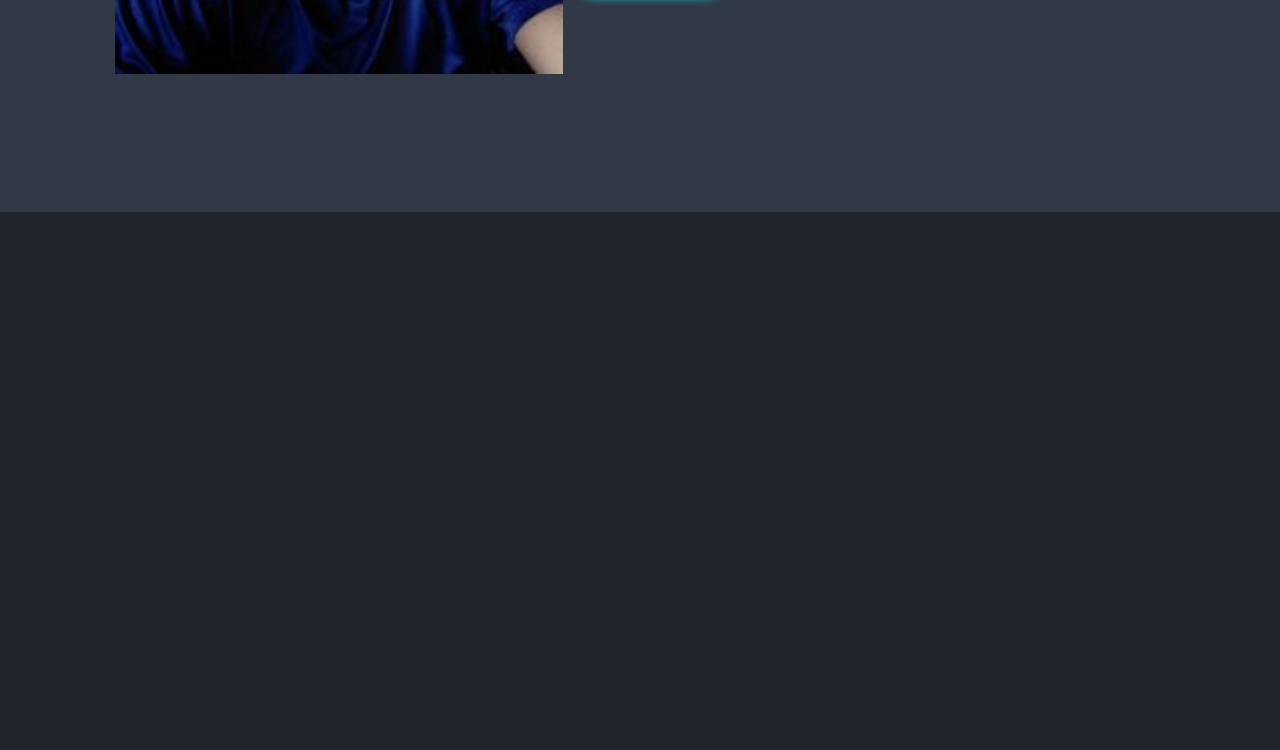
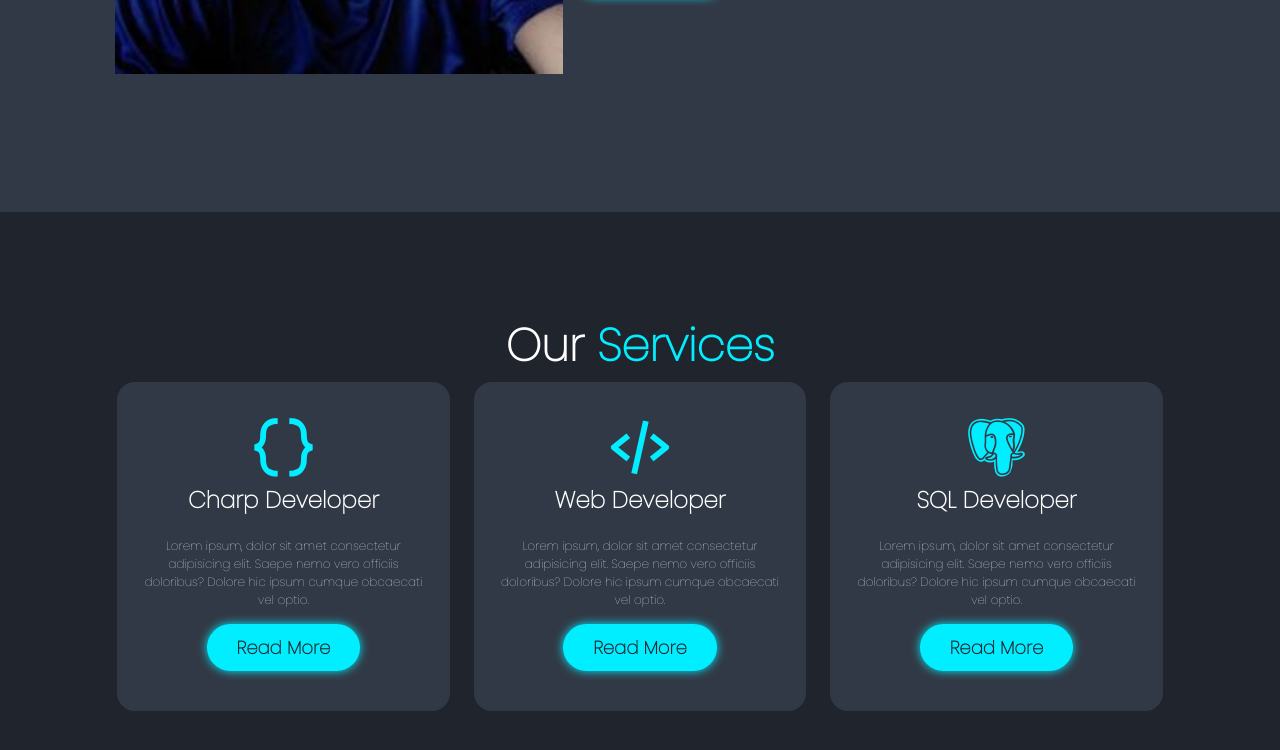
Before and after one commit to SantoManuel/PortafolioDigital, a plain HTML site: page index.html in a window 1280 px wide. Shown: the part 1388-2138 px from the top of the page. Before the commit the page ends 1600 px from the top, so only its background shows below. Drawn offline with nearby package versions, Linux system fonts and the light colour scheme.

Commit message:
Termine la sesion servicios y modifique el index

```diff
--- a/css/style.css
+++ b/css/style.css
@@ -146,3 +146,39 @@ span{
     margin: 2rem 0 3rem;
 
 }
+.services{
+    margin-bottom: 5rem;
+}
+.services-container{
+    display: flex;
+    justify-content: center;
+    align-items: center;
+    flex-wrap: wrap;
+    gap: 2rem;
+}
+.services-container .service-box{
+    flex: 1 1 30rem;
+    background: var(--second-bg-color);
+    padding: 3rem 2rem 4rem;
+    border-radius: 2rem;
+    text-align: center;
+    border: .2rem solid var(--bg-color);
+    transition: .5s ease;
+}
+
+.service-box i{
+    font-size: 7rem;
+    color: var(--main-color);
+}
+.service-box h3{
+    font-size: 2.3rem;
+}
+.service-box p {
+    font-size: 1.2rem;
+    margin: 2rem 0 1.5rem;
+}
+.services-container .service-box:hover{
+    border-color: var(--main-color);
+    transform: scale(1.02);
+
+}
--- a/index.html
+++ b/index.html
@@ -66,5 +66,38 @@
 
     </section>
 
+    <section class="services" id="services">
+        <h2 class="heading">Our <span>Services</span></h2>
+        <div class="services-container">
+
+            <div class="service-box">
+                <i class='bx bx-code-curly' ></i>
+                <h3>Charp Developer</h3>
+                <p>
+                Lorem ipsum, dolor sit amet consectetur adipisicing elit. Saepe nemo vero officiis doloribus? Dolore hic ipsum cumque obcaecati vel optio.
+                </p>
+                <a href="#" class="btn">Read More</a>
+            </div>
+
+            <div class="service-box">
+                <i class="bx bx-code-alt"></i>
+                <h3>Web Developer</h3>
+                <p>
+                Lorem ipsum, dolor sit amet consectetur adipisicing elit. Saepe nemo vero officiis doloribus? Dolore hic ipsum cumque obcaecati vel optio.
+                </p>
+                <a href="#" class="btn">Read More</a>
+            </div>
+            <div class="service-box">
+                <i class='bx bxl-postgresql'></i>
+                <h3>SQL Developer</h3>
+                <p>
+                Lorem ipsum, dolor sit amet consectetur adipisicing elit. Saepe nemo vero officiis doloribus? Dolore hic ipsum cumque obcaecati vel optio.
+                </p>
+                <a href="#" class="btn">Read More</a>
+            </div>
+
+        </div>
+    </section>
+
 </body>
 </html>
```
